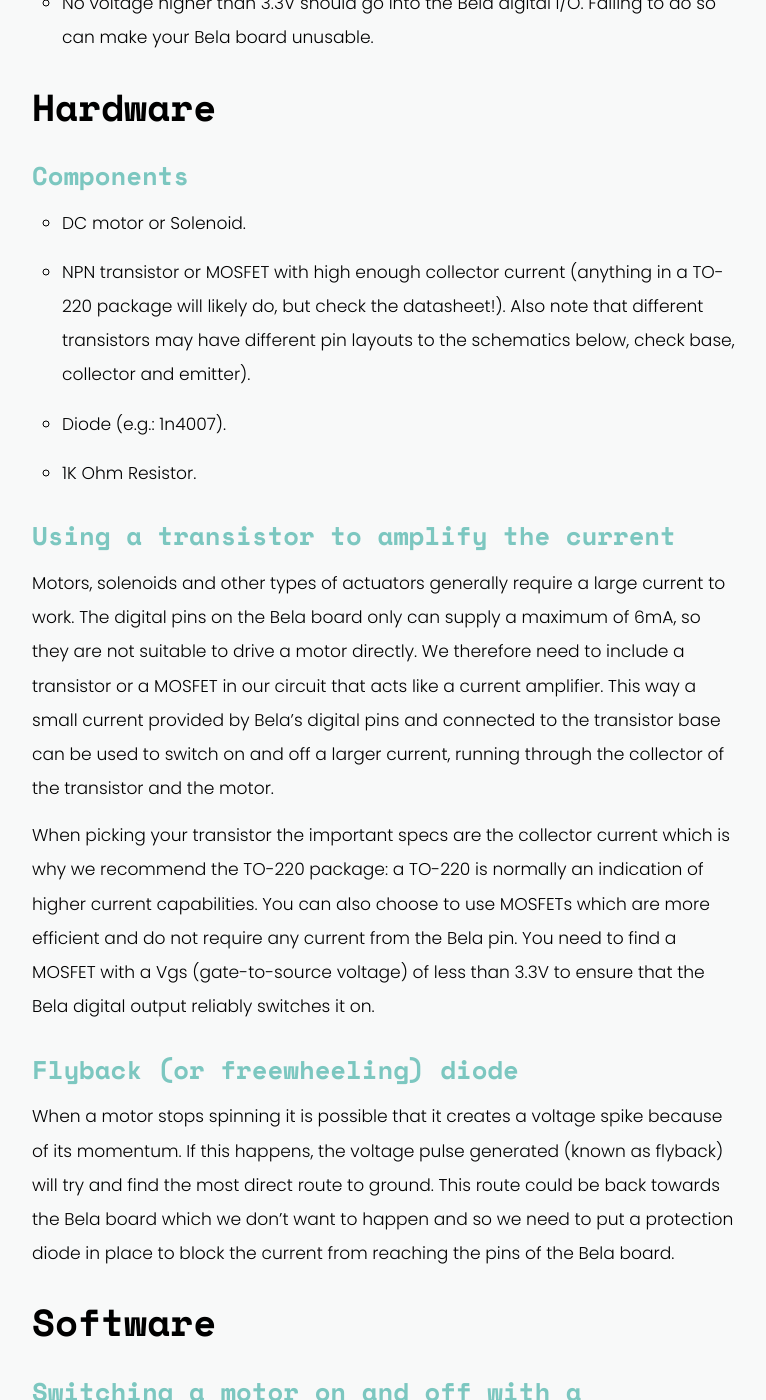
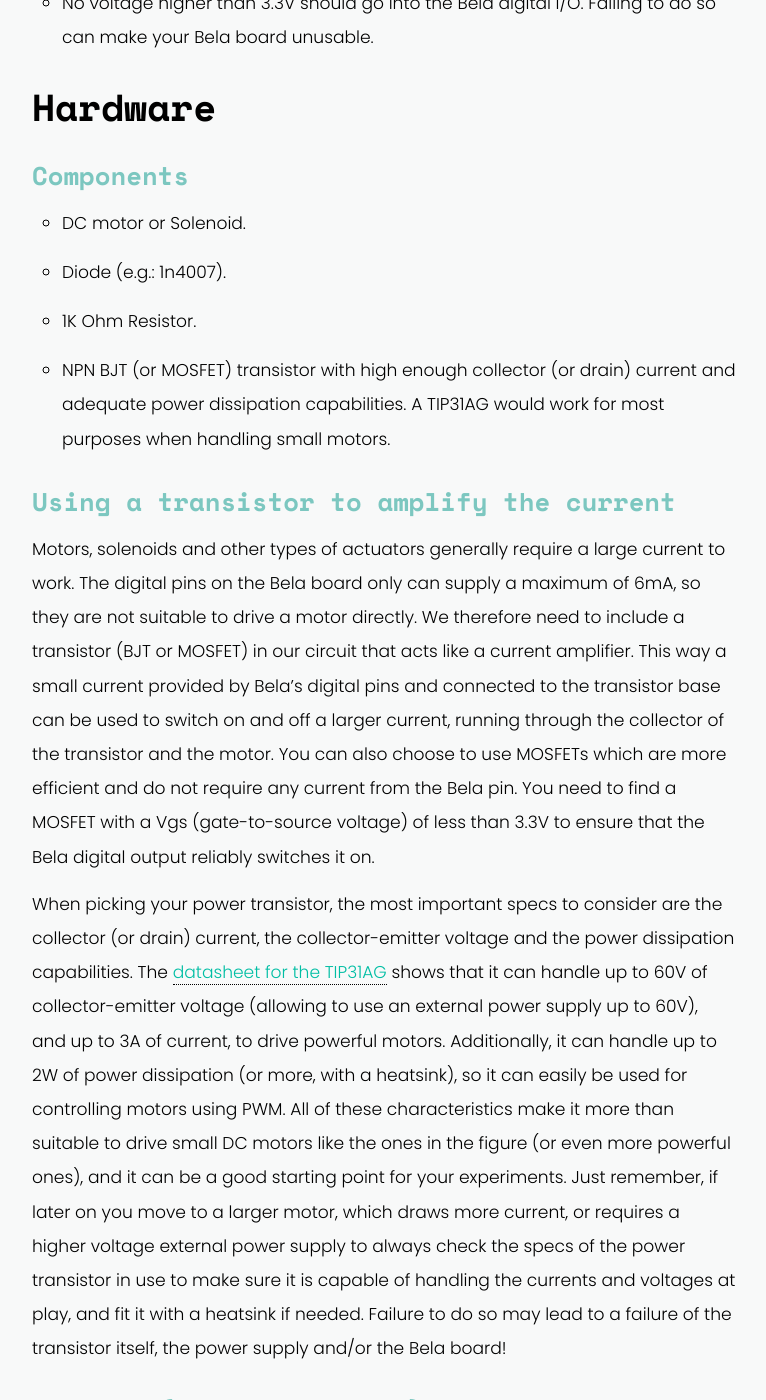
Before and after one commit to BelaPlatform/bela_newBlog, a Jekyll site: the page built from docs/_posts/2018-12-10-bela-controlling-dc-motors.markdown, in a window 1280 px wide and 1400 px high, scrolled down 1828 px. Shown: the whole window, without its empty margins (256-1022 px from the left). Built offline with Jekyll 4.4.1, drawn with Linux system fonts in a browser that asks for light colours; nearby versions of some CDN libraries; some of the changed text lies outside the part shown.

Commit message:
more stuff on tech specs

```diff
--- a/docs/_posts/2018-12-10-bela-controlling-dc-motors.markdown
+++ b/docs/_posts/2018-12-10-bela-controlling-dc-motors.markdown
@@ -33,16 +33,17 @@
 ## Components
 
 - DC motor or Solenoid.
-- NPN transistor or MOSFET with high enough collector current (anything in a TO-220 package will likely do, but check the datasheet!). Also note that different transistors may have different pin layouts to the schematics below, check base, collector and emitter).
 - Diode (e.g.: 1n4007).
 - 1K Ohm Resistor.
-
+- NPN BJT (or MOSFET) transistor with high enough collector (or drain) current and adequate power dissipation capabilities. A TIP31AG would work for most purposes when handling small motors.
 
 ## Using a transistor to amplify the current
 
-Motors, solenoids and other types of actuators generally require a large current to work. The digital pins on the Bela board only can supply a maximum of 6mA, so they are not suitable to drive a motor directly. We therefore need to include a transistor or a MOSFET in our circuit that acts like a current amplifier. This way a small current provided by Bela's digital pins and connected to the transistor base can be used to switch on and off a larger current, running through the collector of the transistor and the motor.
+Motors, solenoids and other types of actuators generally require a large current to work. The digital pins on the Bela board only can supply a maximum of 6mA, so they are not suitable to drive a motor directly. We therefore need to include a transistor (BJT or MOSFET) in our circuit that acts like a current amplifier. This way a small current provided by Bela's digital pins and connected to the transistor base can be used to switch on and off a larger current, running through the collector of the transistor and the motor.
+You can also choose to use MOSFETs which are more efficient and do not require any current from the Bela pin. You need to find a MOSFET with a Vgs (gate-to-source voltage) of less than 3.3V to ensure that the Bela digital output reliably switches it on.
 
-When picking your transistor the important specs are the collector current which is why we recommend the TO-220 package: a TO-220 is normally an indication of higher current capabilities. You can also choose to use MOSFETs which are more efficient and do not require any current from the Bela pin. You need to find a MOSFET with a Vgs (gate-to-source voltage) of less than 3.3V to ensure that the Bela digital output reliably switches it on.
+When picking your power transistor, the most important specs to consider are the collector (or drain) current, the collector-emitter voltage and the power dissipation capabilities. The [datasheet for the TIP31AG](https://www.onsemi.com/pub/Collateral/TIP31A-D.PDF) shows that it can handle up to 60V of collector-emitter voltage (allowing to use an external power supply up to 60V), and up to 3A of current, to drive powerful motors. Additionally, it can handle up to 2W of power dissipation (or more, with a heatsink), so it can easily be used for controlling motors using PWM.
+All of these characteristics make it more than suitable to drive small DC motors like the ones in the figure (or even more powerful ones), and it can be a good starting point for your experiments. Just remember, if later on you move to a larger motor, which draws more current, or requires a higher voltage external power supply to always check the specs of the power transistor in use to make sure it is capable of handling the currents and voltages at play, and fit it with a heatsink if needed. Failure to do so may lead to a failure of the transistor itself, the power supply and/or the Bela board!
 
 ## Flyback (or freewheeling) diode
 
@@ -52,7 +53,7 @@
 
 ## Switching a motor on and off with a transistor
 
-The simplest way to control a motor is by using one of Bela's digital outputs. This is connected to the base of the transistor and can switch the larger current of the transistor on and off. This results in the motor spinning when the digital output is `HIGH`, and stopping when the pin is set to `LOW`. If this is all you need to do then you can skip straight to the [circuit diagrams](#circuit-diagrams) section. If, however, you want to control of the speed of the motor then you need to use a more sophisticated technique known as Pulse Width Modulation.
+The simplest way to control a motor is by using one of Bela's digital outputs. This is connected to the base of the transistor and can switch the larger current of the transistor on and off. This results in the motor spinning when the digital output is `HIGH`, and stopping when the pin is set to `LOW`. If this is all you need to do then you can skip straight to the [circuit diagrams](#circuit-diagrams) section. If, however, you want to control the speed of the motor then you need to use a more sophisticated technique known as Pulse Width Modulation.
 
 ## Pulse Width Modulation for variable speed
 
```
